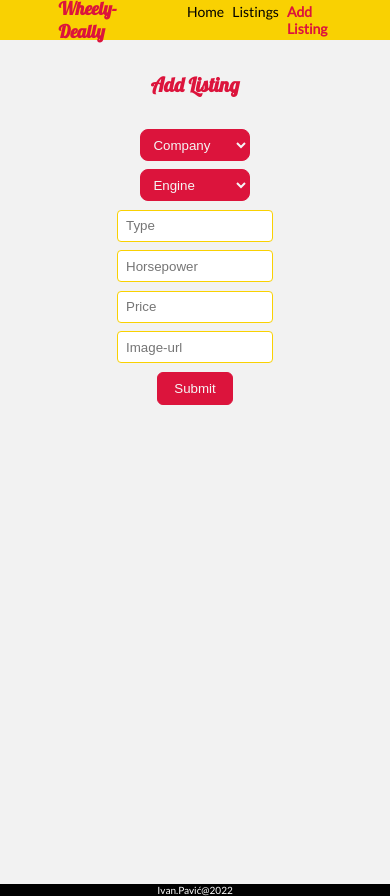
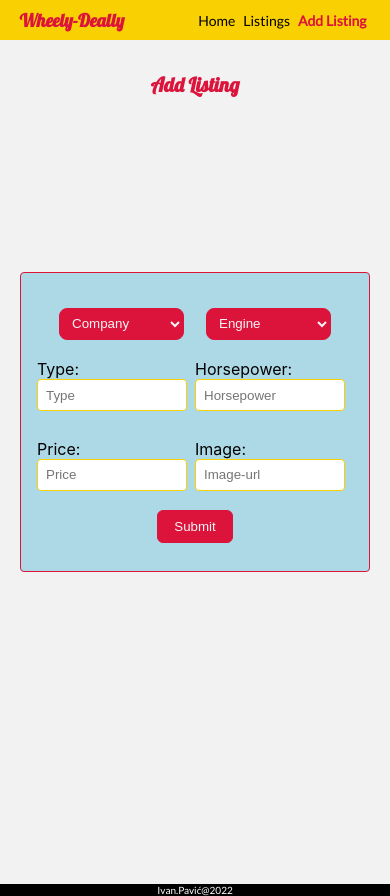
Before and after one commit to TristanRedrose/Wheely-Dealy, a React (Create React App) app: page /listings/add in a window 390 px wide. Built offline with nearby package versions, Linux system fonts and the light colour scheme.

Commit message:
change addNewList form style

```diff
--- a/src/Components/Common/Navbar/Navbar.css
+++ b/src/Components/Common/Navbar/Navbar.css
@@ -41,3 +41,15 @@ li {
 .title-link {
     text-decoration: none;
 }
+
+@media only screen and (max-width: 640px) {
+    .navbar {
+        width: 80%;
+    }
+}
+
+@media only screen and (max-width: 440px) {
+    .navbar {
+        width: 90%;
+    }
+}
--- a/src/Components/Listings/AddListing/AddListing.css
+++ b/src/Components/Listings/AddListing/AddListing.css
@@ -1,17 +1,30 @@
-.form-container{
+.form-container {
+    height: 100%;
+    height: 75vh;
+    display: flex;
+    align-items: center;
+    justify-content: center;
+}
+
+.add-listing-form {
+    box-sizing: border-box;
     margin: 0 auto;
     height: 300px;
     display: flex;
     flex-direction: column;
     align-items: center;
     justify-content: space-evenly;
-    width: 40%;
+    width: 500px;
     margin-top: 16px;
+    border: 1px crimson solid;
+    background-color: lightblue;
+    border-radius: 4px;
+    padding: 16px;
 }
 
 .form-input {
     box-sizing: border-box;
-    width: 100%;
+    width: 200px;
     border-radius: 4px;
     height: 32px;
     padding: 0px 8px;
@@ -26,7 +39,7 @@
 
 .form-select {
     box-sizing: border-box;
-    width: 40%;
+    width: 150px;
     height: 32px;
     border-radius: 8px;
     padding: 0px 8px;
@@ -39,14 +52,30 @@
     text-align: center;
 }
 
+.form-input-container {
+    width: 200px;
+    display: flex;
+    flex-direction: column;
+}
+
+.input-div {
+    width: 100%;
+    display: flex;
+    padding: 8px 16px;
+    justify-content: space-around;
+}
+
 @media only screen and (max-width: 640px) {
-    .form-select-container {
-        flex-direction: column;
-        align-items: center;
+    .add-listing-form {
+        width: 350px;
     }
 
     .form-select {
         margin-top: 8px;
-        width: 70%;
+        width: 125px;
+    }
+
+    .form-input {
+        width: 150px;
     }
 }
--- a/src/Components/Listings/AddListing/AddListing.tsx
+++ b/src/Components/Listings/AddListing/AddListing.tsx
@@ -22,7 +22,8 @@ const AddListing: React.FC = observer(() => {
             <div className="listing-title">
                 <h2 className="lobster-text">Add Listing</h2>
             </div>
-            <form className="form-container" onSubmit={(e) => {e.preventDefault(); addNewListing()}}>
+            <div className="form-container">
+                <form className="add-listing-form" onSubmit={(e) => {e.preventDefault(); addNewListing()}}>
                     <div className="form-select-container">
                         <select className="form-select" required name="company" defaultValue="" title="company-filter" onChange={(e) => setNewListingValue(e)}>
                             <option value="" disabled>Company</option>
@@ -36,12 +37,29 @@ const AddListing: React.FC = observer(() => {
                             <option value="diesel">Diesel</option>
                         </select>
                     </div>
+                    <div className="input-div">
+                        <div className="form-input-container">
+                            <label htmlFor="type">Type:</label>
                             <input name="type" className="form-input" type="text" placeholder="Type" onChange={(e) => setNewListingValue(e)} />
+                        </div>
+                        <div className="form-input-container">
+                            <label htmlFor="type">Horsepower:</label>
                             <input name="horsepower" className="form-input" type="number" min="80" max="150" placeholder="Horsepower" onChange={(e) => setNewListingValue(e)}/>
+                        </div>
+                    </div>
+                    <div className="input-div">
+                        <div className="form-input-container">
+                            <label htmlFor="type">Price:</label>
                             <input name="price" className="form-input" type="number" min="0" placeholder="Price" onChange={(e) => setNewListingValue(e)}/>
+                        </div>
+                        <div className="form-input-container">
+                            <label htmlFor="type">Image:</label>
                             <input name="image" className="form-input" type="text" placeholder="Image-url" onChange={(e) => setNewListingValue(e)}/>
+                        </div>
+                    </div>
                     <input className="button-div" type="submit"/>
                 </form>
+            </div>
             {message && <h4 className="form-message">{message}</h4>}
         </div>
     )
```
Lines whose indentation alone changed are shown as unchanged.
